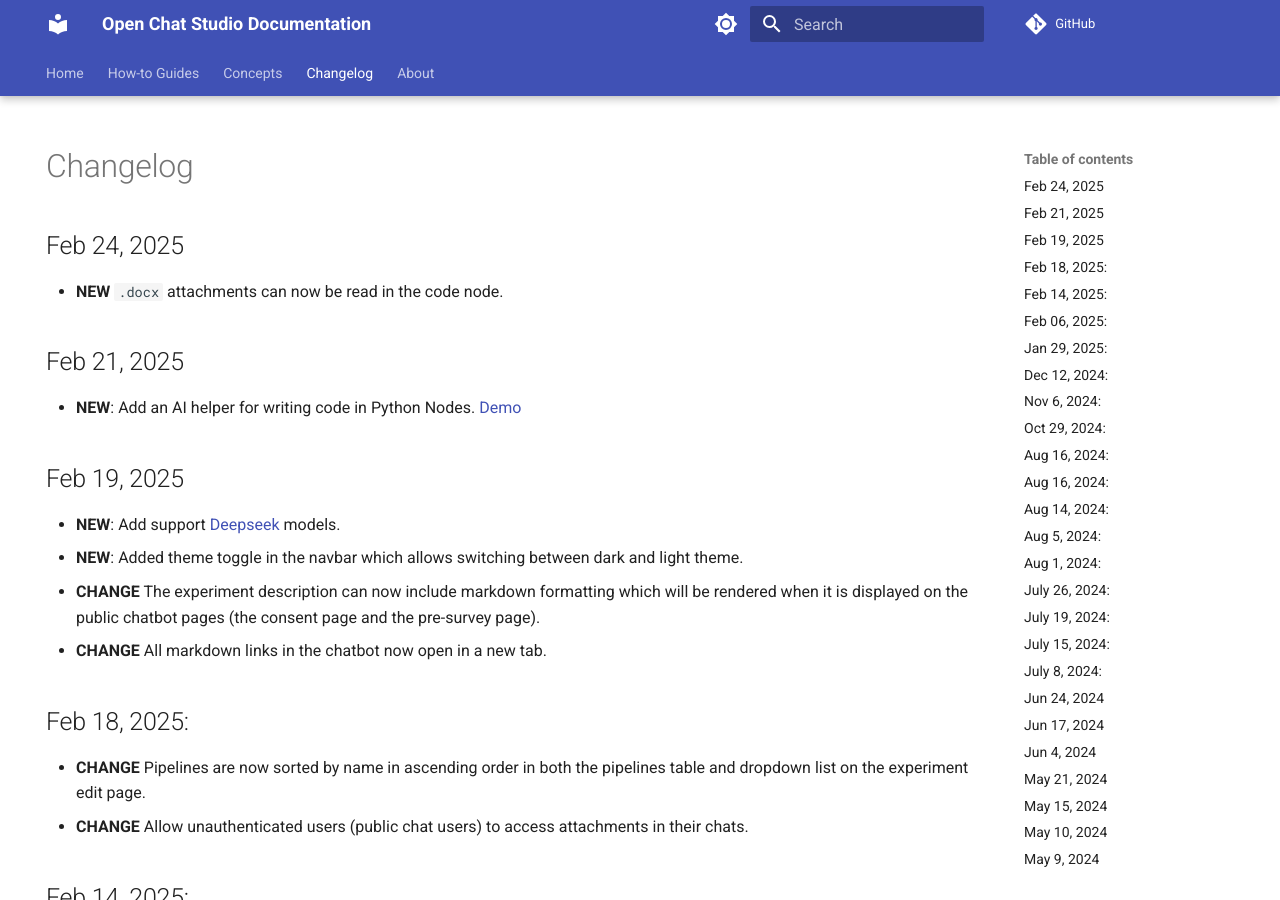
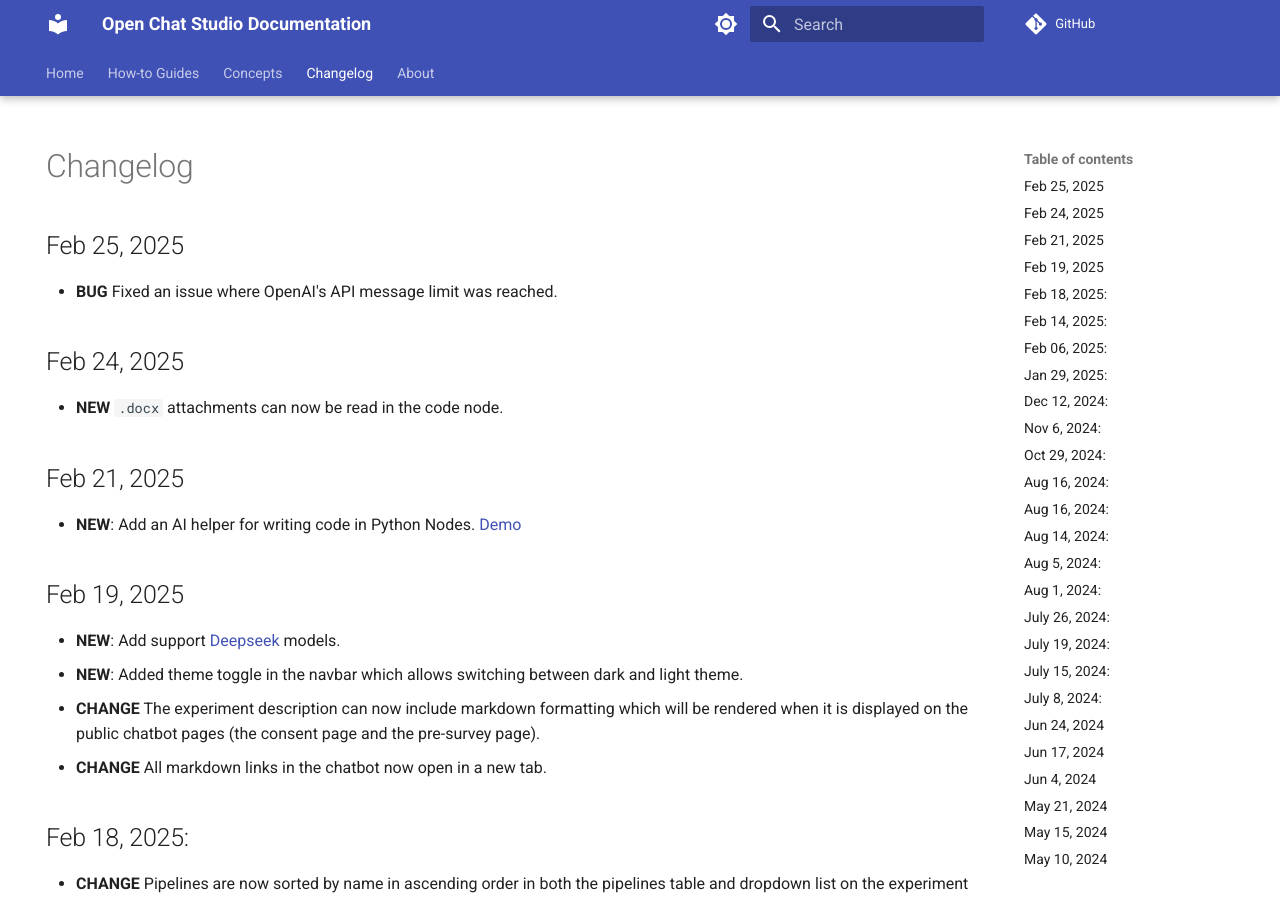
Before and after one commit to dimagi/open-chat-studio-docs, an MkDocs documentation site: the page built from docs/changelog.md, in a window 1280 px wide and 900 px high. Built offline with MkDocs 1.6.1 and Material for MkDocs 9.7.7, drawn with Linux system fonts in a browser that asks for light colours; emoji names are drawn with the system emoji font; a script that is not in the unit is left out; comment, search, counter and statistics services are not loaded.

Commit message:
Update date

```diff
--- a/docs/changelog.md
+++ b/docs/changelog.md
@@ -4,6 +4,9 @@ hide:
 ---
 
 # Changelog
+
+## Feb 25, 2025
+* **BUG** Fixed an issue where OpenAI's API message limit was reached.
 
 ## Feb 24, 2025
 * **NEW** `.docx` attachments can now be read in the code node.
```
